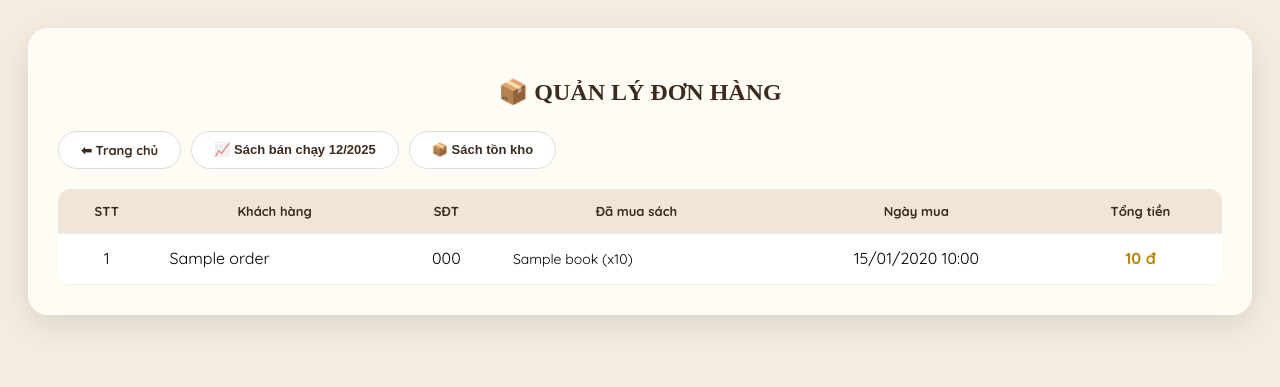
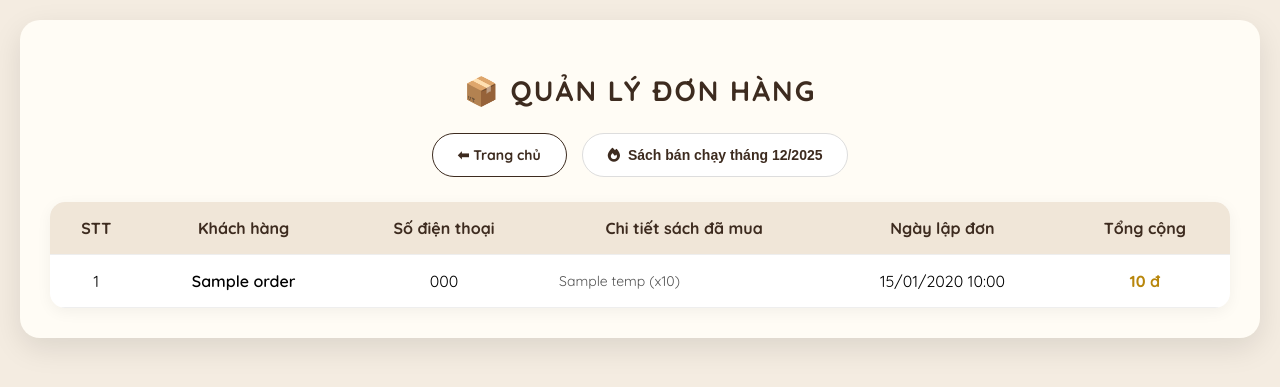
Before and after one commit to tramnguyen11021997-pixel/Quan_Ly_Ban_Sach04, a PHP site: page /admin/orders.php in a window 1280 px wide. Shown: the top 387 px of the page. Run offline with PHP 8.4, Linux system fonts and the light colour scheme; tables that the repository leaves empty or names only in its code hold one stand-in row (values such as "Sample post").

Commit message:
Cap nhat home, orders va statistics - loai tru customer_add

```diff
--- a/admin/orders.php
+++ b/admin/orders.php
@@ -1,7 +1,8 @@
 <?php
+session_start();
 require_once '../includes/db.php';
 
-/* ================== DANH SÁCH ĐƠN HÀNG + SÁCH ĐÃ MUA ================== */
+/* 1. TRUY VẤN DANH SÁCH ĐƠN HÀNG */
 $sqlOrders = "
 SELECT
     o.id,
@@ -16,20 +17,20 @@ SELECT
     ) AS books
 FROM orders o
 LEFT JOIN order_items oi ON o.id = oi.order_id
-LEFT JOIN books b ON oi.book_id = b.id
+LEFT JOIN books_temp b ON oi.book_id = b.id
 GROUP BY o.id
 ORDER BY o.id DESC
 ";
 $orders = mysqli_query($conn, $sqlOrders);
 
-/* ================== SÁCH BÁN CHẠY THEO THÁNG ================== */
+/* 2. TRUY VẤN SÁCH BÁN CHẠY TRONG THÁNG HIỆN TẠI */
 $sqlBestSeller = "
 SELECT
     b.name AS book_name,
     SUM(oi.quantity) AS total_sold
 FROM order_items oi
 JOIN orders o ON oi.order_id = o.id
-JOIN books b ON oi.book_id = b.id
+JOIN books_temp b ON oi.book_id = b.id
 WHERE MONTH(o.order_date) = MONTH(CURRENT_DATE())
   AND YEAR(o.order_date) = YEAR(CURRENT_DATE())
 GROUP BY b.id, b.name
@@ -38,34 +39,29 @@ ORDER BY total_sold DESC
 LIMIT 10
 ";
 $bestSeller = mysqli_query($conn, $sqlBestSeller);
-
-/* ================== SÁCH TỒN KHO (ÍT NHẤT) ================== */
-$sqlStock = "
-SELECT
-    name,
-    stock
-FROM books
-WHERE stock > 0
-ORDER BY stock ASC
-LIMIT 5
-";
-$stock = mysqli_query($conn, $sqlStock);
 ?>
 <!DOCTYPE html>
 <html lang="vi">
 <head>
     <meta charset="UTF-8">
-<title>Quản lý đơn hàng</title>
+    <title>Quản lý đơn hàng - BookStore</title>
     <link href="https://fonts.googleapis.com/css2?family=Quicksand:wght@400;600;700&display=swap" rel="stylesheet">
+    <link rel="stylesheet" href="https://cdnjs.cloudflare.com/ajax/libs/font-awesome/6.5.1/css/all.min.css">
 
     <style>
+        :root {
+            --wood: #3d2b1f;
+            --cream: #f4ece1;
+            --gold: #b8860b;
+        }
         body {
             font-family: 'Quicksand', sans-serif;
-    background-color: #f4ece1;
+            background-color: var(--cream);
+            margin: 0;
             padding: 20px;
         }
         .container {
-    max-width: 1300px;
+            max-width: 1200px;
             margin: auto;
             background: #fffcf5;
             padding: 30px;
@@ -74,76 +70,79 @@ body {
         }
         h2 {
             text-align: center;
-    font-family: serif;
-    color: #3d2b1f;
+            color: var(--wood);
+            font-size: 28px;
             margin-bottom: 25px;
+            text-transform: uppercase;
+            letter-spacing: 2px;
         }
         .action-bar {
             display: flex;
-    gap: 10px;
-    margin-bottom: 20px;
+            gap: 15px;
+            margin-bottom: 25px;
+            justify-content: center;
         }
         .btn {
-    padding: 10px 22px;
-    background: #fff;
-    color: #3d2b1f;
+            padding: 12px 25px;
+            background: white;
+            color: var(--wood);
             text-decoration: none;
             border-radius: 50px;
             font-weight: 700;
-    font-size: 13px;
+            font-size: 14px;
             border: 1px solid #ddd;
+            transition: all 0.3s ease;
             cursor: pointer;
+            display: inline-flex;
+            align-items: center;
+            gap: 8px;
         }
         .btn:hover {
-    background: #3d2b1f;
-    color: #fff;
+            background: var(--wood);
+            color: white;
+            transform: translateY(-2px);
+        }
+        /* Bảng danh sách */
+        .table-wrapper {
+            background: white;
+            border-radius: 15px;
+            overflow: hidden;
+            box-shadow: 0 4px 15px rgba(0,0,0,0.05);
         }
         table {
             width: 100%;
             border-collapse: collapse;
-    background: white;
-    border-radius: 12px;
-    overflow: hidden;
         }
         th, td {
-    padding: 14px;
+            padding: 16px;
+            text-align: center;
             border-bottom: 1px solid #eee;
-    text-align: center;
-    vertical-align: top;
         }
         th {
             background: #f0e6d8;
-    color: #3d2b1f;
-    font-size: 13px;
+            color: var(--wood);
+            font-weight: 700;
         }
         .price {
-    color: #b8860b;
-    font-weight: bold;
+            color: var(--gold);
+            font-weight: 700;
         }
-.box {
+        .books-list {
+            text-align: left;
+            font-size: 14px;
+            color: #555;
+            max-width: 400px;
+        }
+        /* Box ẩn/hiện */
+        .toggle-box {
             display: none;
             background: #fbf6ef;
-    padding: 20px;
+            padding: 25px;
             border-radius: 15px;
             margin-bottom: 30px;
+            border: 1px dashed var(--gold);
         }
-.rank {
-    font-weight: bold;
-    color: #b8860b;
-}
-.low {
-    color: #c0392b;
-    font-weight: bold;
-}
-.books {
-    text-align: left;
-    font-size: 14px;
-    line-height: 1.6;
-}
-.empty {
-    color: #999;
-    font-style: italic;
-}
+        .rank { font-weight: bold; color: var(--gold); }
     </style>
 
     <script>
@@ -153,85 +152,68 @@ function toggleBox(id) {
         }
     </script>
 </head>
-
 <body>
 
 <div class="container">
-    <h2>📦 QUẢN LÝ ĐƠN HÀNG</h2>
+    <h2>📦 Quản Lý Đơn Hàng</h2>
 
     <div class="action-bar">
-        <a href="home.php" class="btn">⬅ Trang chủ</a>
-        <button class="btn" onclick="toggleBox('bestSeller')">📈 Sách bán chạy <?= date('m/Y') ?></button>
-        <button class="btn" onclick="toggleBox('stock')">📦 Sách tồn kho</button>
+        <a href="home.php" class="btn" style="border:1px solid #3d2b1f;">⬅ Trang chủ</a>
+        <button class="btn" onclick="toggleBox('bestSellerBox')">
+            <i class="fa-solid fa-fire"></i> Sách bán chạy tháng <?= date('m/Y') ?>
+        </button>
     </div>
 
-    <!-- SÁCH BÁN CHẠY -->
-    <div id="bestSeller" class="box">
-        <h3 style="text-align:center;">🔥 SÁCH BÁN CHẠY</h3>
+    <div id="bestSellerBox" class="toggle-box">
+        <h3 style="text-align:center; color: var(--wood);">🔥 TOP SÁCH BÁN CHẠY TRONG THÁNG</h3>
         <table>
+            <thead>
                 <tr>
                     <th>Hạng</th>
                     <th>Tên sách</th>
-                <th>Đã bán</th>
+                    <th>Số lượng đã bán</th>
                 </tr>
+            </thead>
+            <tbody>
                 <?php $rank = 1; while ($row = mysqli_fetch_assoc($bestSeller)): ?>
                 <tr>
                     <td class="rank">#<?= $rank++ ?></td>
                     <td style="text-align:left;"><?= htmlspecialchars($row['book_name']) ?></td>
-                <td><?= $row['total_sold'] ?> cuốn</td>
+                    <td><span class="price"><?= $row['total_sold'] ?></span> cuốn</td>
                 </tr>
                 <?php endwhile; ?>
+            </tbody>
         </table>
     </div>
 
-    <!-- SÁCH TỒN KHO -->
-    <div id="stock" class="box">
-        <h3 style="text-align:center;">📦 SÁCH TỒN KHO (ÍT NHẤT)</h3>
+    <div class="table-wrapper">
         <table>
-            <tr>
-                <th>STT</th>
-                <th>Tên sách</th>
-                <th>Số lượng</th>
-            </tr>
-            <?php $i = 1; while ($row = mysqli_fetch_assoc($stock)): ?>
-            <tr>
-                <td><?= $i++ ?></td>
-                <td style="text-align:left;"><?= htmlspecialchars($row['name']) ?></td>
-                <td class="<?= $row['stock'] <= 5 ? 'low' : '' ?>">
-                    <?= $row['stock'] ?>
-                </td>
-            </tr>
-            <?php endwhile; ?>
-        </table>
-    </div>
-
-    <!-- DANH SÁCH ĐƠN HÀNG -->
-    <table>
+            <thead>
                 <tr>
                     <th>STT</th>
                     <th>Khách hàng</th>
-            <th>SĐT</th>
-            <th>Đã mua sách</th>
-            <th>Ngày mua</th>
-            <th>Tổng tiền</th>
+                    <th>Số điện thoại</th>
+                    <th>Chi tiết sách đã mua</th>
+                    <th>Ngày lập đơn</th>
+                    <th>Tổng cộng</th>
                 </tr>
+            </thead>
+            <tbody>
                 <?php $stt = 1; while ($row = mysqli_fetch_assoc($orders)): ?>
                 <tr>
                     <td><?= $stt++ ?></td>
-            <td style="text-align:left;"><?= htmlspecialchars($row['customer_name'] ?? 'Khách lẻ') ?></td>
+                    <td style="font-weight:600;"><?= htmlspecialchars($row['customer_name'] ?? 'Khách lẻ') ?></td>
                     <td><?= htmlspecialchars($row['phone'] ?? '---') ?></td>
-            <td class="books">
-                <?php if (!empty($row['books'])): ?>
-                    <?= htmlspecialchars($row['books']) ?>
-                <?php else: ?>
-                    <span class="empty">Đơn bán trực tiếp</span>
-                <?php endif; ?>
+                    <td class="books-list">
+                        <?= !empty($row['books']) ? htmlspecialchars($row['books']) : '<i>Đơn bán trực tiếp</i>' ?>
                     </td>
                     <td><?= date('d/m/Y H:i', strtotime($row['order_date'])) ?></td>
                     <td class="price"><?= number_format($row['total_price']) ?> đ</td>
                 </tr>
                 <?php endwhile; ?>
+            </tbody>
         </table>
+    </div>
 </div>
 
 </body>
```
Also changed, not shown: admin/home.php (+27 -14 lines), admin/statistics.php (added, +120 -0 lines). Lines whose indentation alone changed are shown as unchanged.
